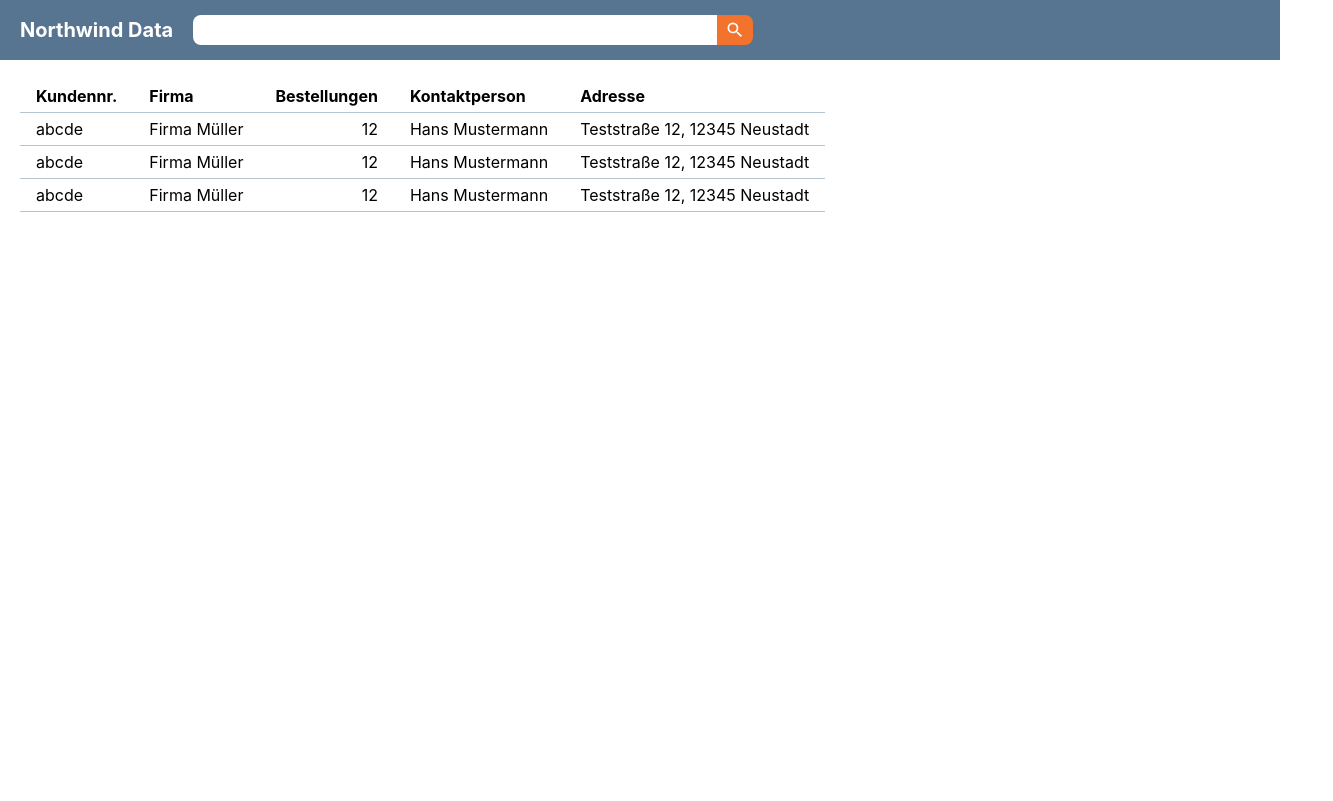
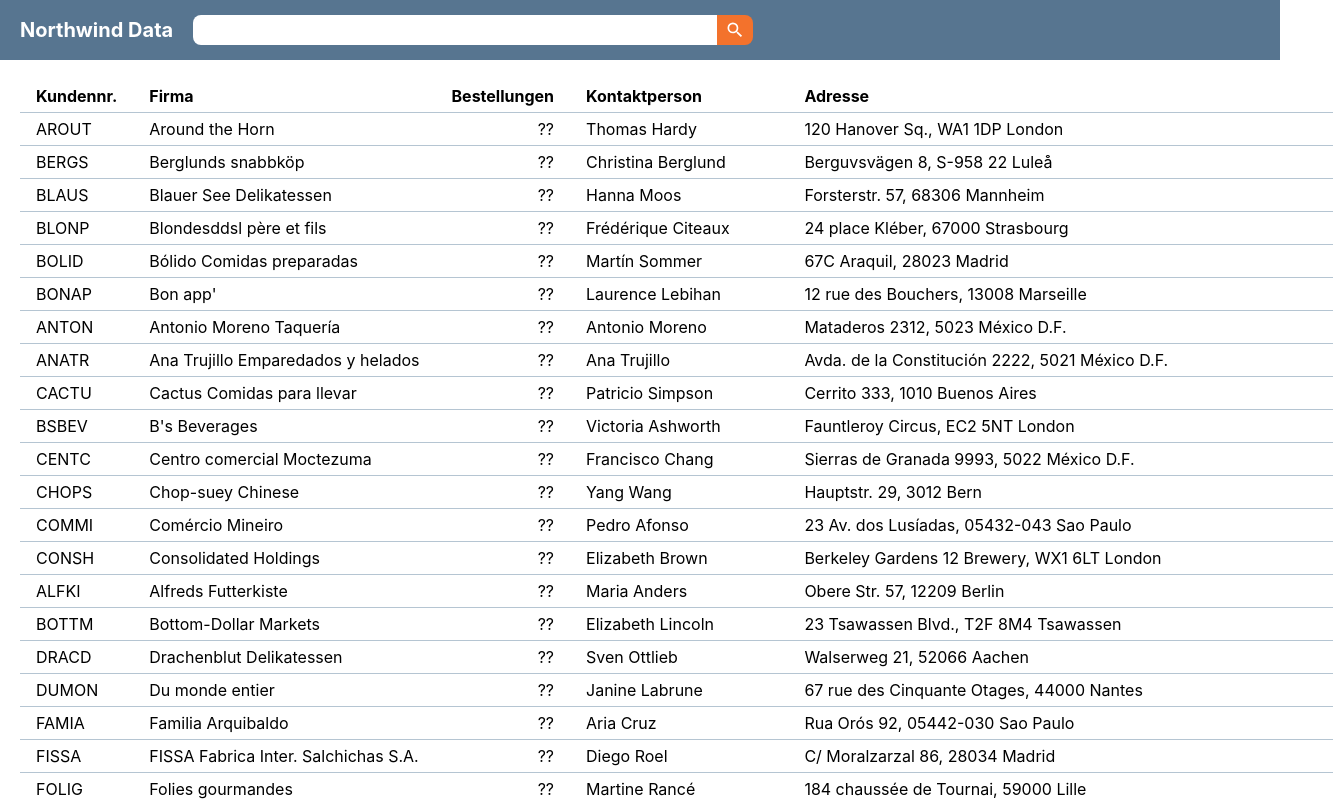
Before and after one commit to FBW-W21-d03/react-northwind-data-app, a React (Create React App) app: page / in a window 1280 px wide. Shown: the top 801 px of the page, 1333 px wide, since content can reach past the window. Built offline with nearby package versions, Linux system fonts and the light colour scheme.

Commit message:
display customer list

```diff
--- a/src/App.js
+++ b/src/App.js
@@ -11,7 +11,7 @@ function App() {
     <div className="App">
       <Header title="Northwind Data" />
       {/* <div>There are {customers.length} customers.</div> */}
-      <ResultList />
+      <ResultList customers={customers} />
       {/* <ul>
         {customers
           .filter((m) => m.address.city === "London")
--- a/src/components/ResultList.js
+++ b/src/components/ResultList.js
@@ -1,4 +1,4 @@
-export const ResultList = () => {
+export const ResultList = ({ customers = [] }) => {
   return (
     <table>
       <tr className="headline">
@@ -8,27 +8,20 @@ export const ResultList = () => {
         <th>Kontaktperson</th>
         <th>Adresse</th>
       </tr>
-      <tr>
-        <td>abcde</td>
-        <td>Firma Müller</td>
-        <td className="numeric">12</td>
-        <td>Hans Mustermann</td>
-        <td>Teststraße 12, 12345 Neustadt</td>
-      </tr>
-      <tr>
-        <td>abcde</td>
-        <td>Firma Müller</td>
-        <td className="numeric">12</td>
-        <td>Hans Mustermann</td>
-        <td>Teststraße 12, 12345 Neustadt</td>
-      </tr>
-      <tr>
-        <td>abcde</td>
-        <td>Firma Müller</td>
-        <td className="numeric">12</td>
-        <td>Hans Mustermann</td>
-        <td>Teststraße 12, 12345 Neustadt</td>
-      </tr>
+      {customers.map((customer) => {
+        return (
+          <tr>
+            <td>{customer.customerID}</td>
+            <td>{customer.companyName}</td>
+            <td className="numeric">??</td>
+            <td>{customer.contactName}</td>
+            <td>
+              {customer.address?.street}, {customer.address?.postalCode}{" "}
+              {customer.address?.city}
+            </td>
+          </tr>
+        );
+      })}
     </table>
   );
 };
```
